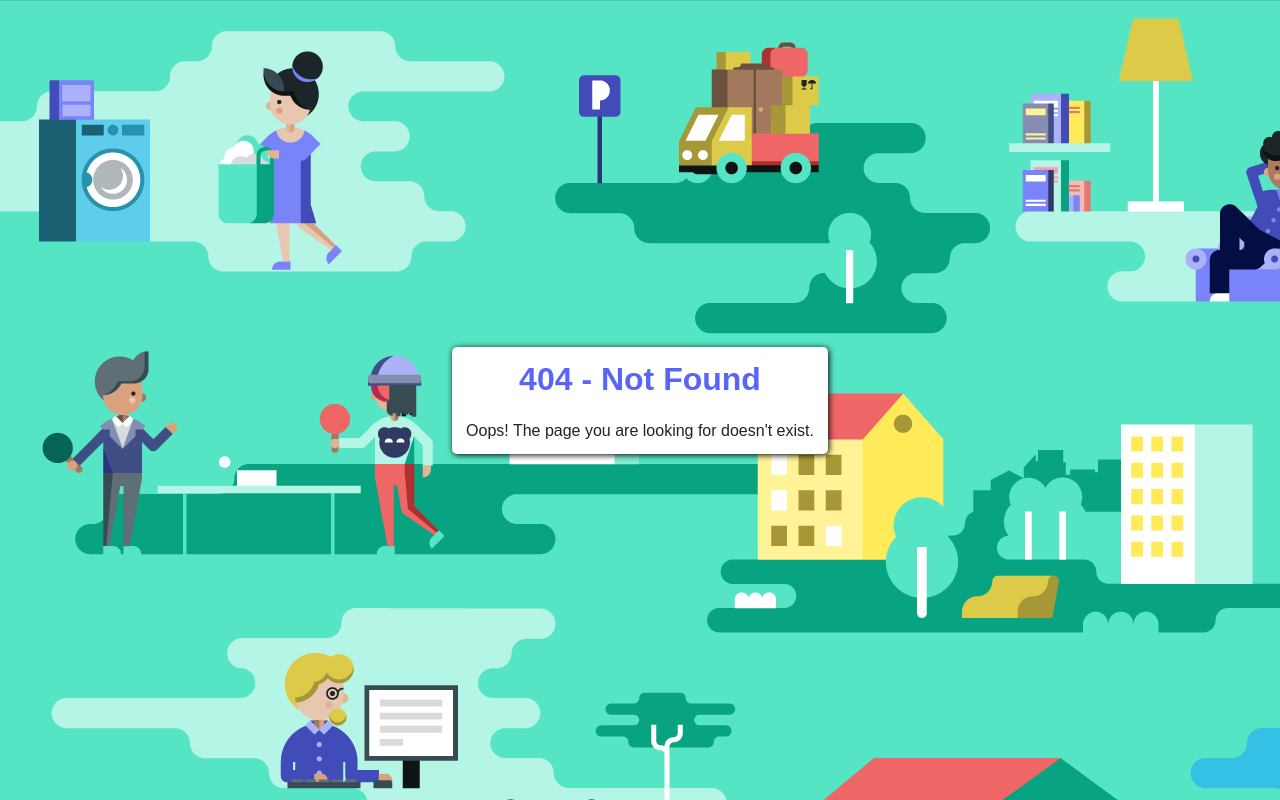
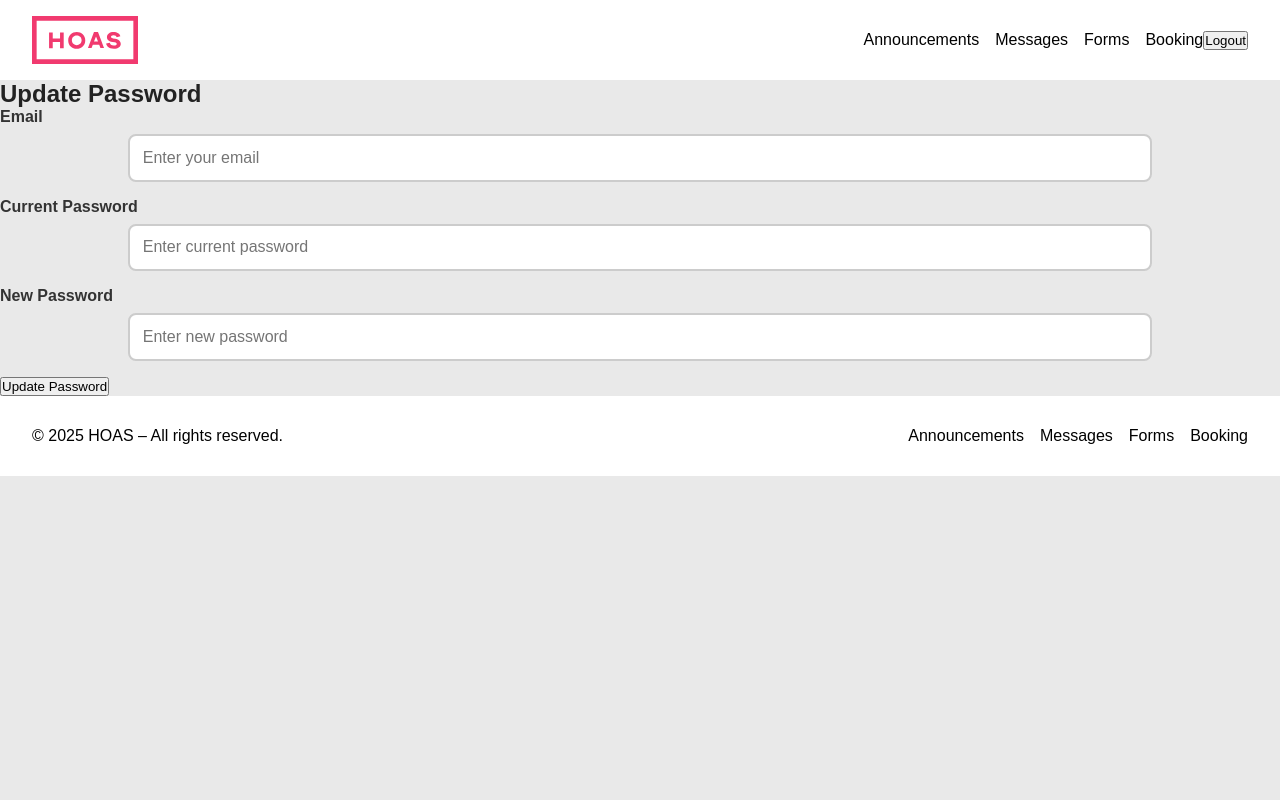
Before and after one commit to Juan-Valen/hoas-tenant-web, a React (Vite) app: page /update-password in a window 1280 px wide. Before the commit this address had no page. Built offline with nearby package versions, Linux system fonts and the light colour scheme; sample sign-in values are in the browser's storage.

Commit message:
UpdatePassword add to pages

```diff
--- a/src/App.jsx
+++ b/src/App.jsx
@@ -15,6 +15,7 @@ import AdminReports from "./pages/admin/AdminReports";
 import AdminBuildingFacilities from "./pages/admin/AdminBuildingFacilities";
 import AdminBooking from "./pages/admin/AdminBooking.jsx";
 import { useAuthContext } from "./contexts/AuthContext.jsx";
+import UpdatePassword from "./pages/UpdatePassword.jsx";
 
 function App() {
     const { isAuthenticated } = useAuthContext();
@@ -23,6 +24,7 @@ function App() {
             <Routes>
                 {/* Main site */}
                 <Route path="/" element={isAuthenticated ? <Layout /> : <Navigate to="/login" />}>
+                    <Route path="/update-password" element={<UpdatePassword />} />
                     <Route index element={<Home />} />
                     <Route path="marketplace" element={<Marketplace />} />
                     <Route path='booking' element={<BookingPage />} />
--- /dev/null
+++ b/src/pages/UpdatePassword.jsx
@@ -0,0 +1,86 @@
+import React, { useState } from "react";
+import "../styles/LoginPage.css";
+
+export default function UpdatePassword() {
+  const [email, setEmail] = useState("");
+  const [password, setPassword] = useState(""); // current password
+  const [newPassword, setNewPassword] = useState(""); // updated password
+  const [message, setMessage] = useState(null);
+
+  const handleSubmit = async (e) => {
+    e.preventDefault();
+
+    try {
+      const response = await fetch("/api/users/password", {
+        method: "PUT",
+        headers: { "Content-Type": "application/json" },
+        body: JSON.stringify({
+          email,
+          password,
+          updated_password: newPassword,
+        }),
+      });
+
+      const data = await response.json();
+
+      if (response.ok) {
+        setMessage("Password updated successfully!");
+        // clear form
+        setEmail("");
+        setPassword("");
+        setNewPassword("");
+
+        // optional: redirect to login after success
+        // window.location.href = "/login";
+      } else {
+        setMessage(data.message || "Failed to update password");
+      }
+    } catch (err) {
+      setMessage("Server error: " + err.message);
+    }
+  };
+
+  return (
+    <div className="update-password-page">
+      <h2>Update Password</h2>
+      <form onSubmit={handleSubmit}>
+        <div className="form-group">
+          <label>Email</label>
+          <input
+            type="email"
+            placeholder="Enter your email"
+            value={email}
+            onChange={(e) => setEmail(e.target.value)}
+            required
+          />
+        </div>
+
+        <div className="form-group">
+          <label>Current Password</label>
+          <input
+            type="password"
+            placeholder="Enter current password"
+            value={password}
+            onChange={(e) => setPassword(e.target.value)}
+            required
+          />
+        </div>
+
+        <div className="form-group">
+          <label>New Password</label>
+          <input
+            type="password"
+            placeholder="Enter new password"
+            value={newPassword}
+            onChange={(e) => setNewPassword(e.target.value)}
+            required
+          />
+        </div>
+
+        <button type="submit">Update Password</button>
+      </form>
+
+      {message && <p className="message">{message}</p>}
+    </div>
+  );
+}
```
Also changed, not shown: 2 other files (tests, documents, lock files or other folders).
